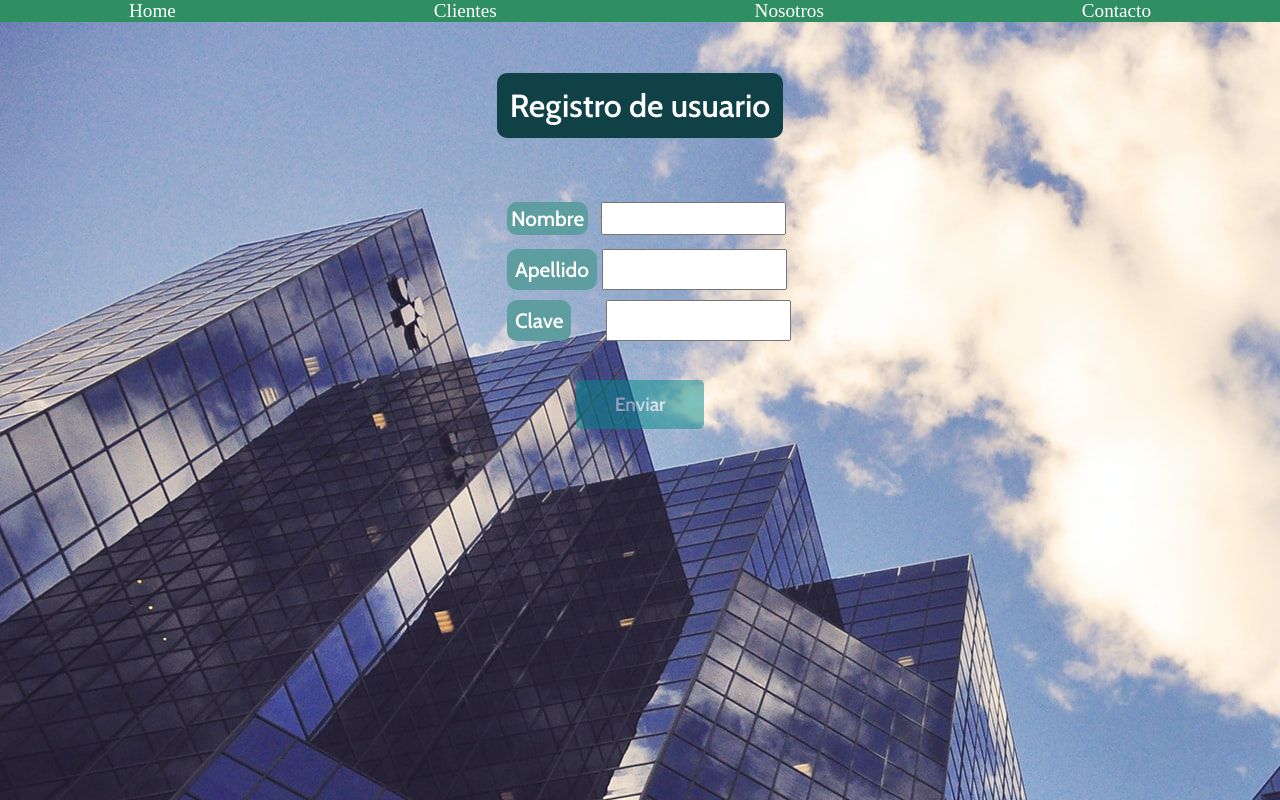
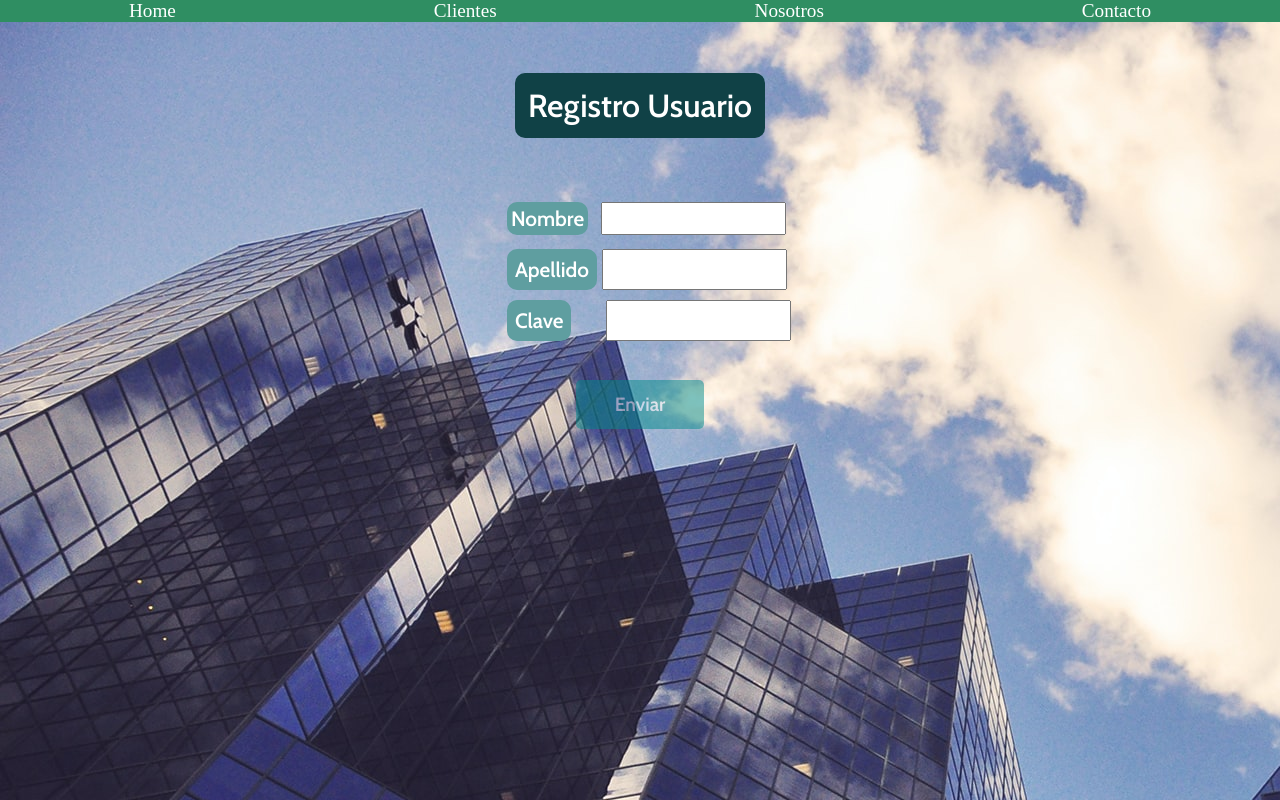
Before and after one commit to CesarC87/CarabettaJS16775, a website: page Pages/registro.html in a window 1280 px wide. Drawn offline with nearby package versions, Linux system fonts and the light colour scheme; a web font is replaced by a local one.

Commit message:
arreglos

```diff
--- a/JS/extracciones.js
+++ b/JS/extracciones.js
@@ -7,8 +7,7 @@ const billete500 = document.querySelector("#tipoRetiro500");
 const billete1000 = document.querySelector("#tipoRetiro1000");
 
 
-$("h1").fadeIn(1500, function(){
-
+$("h1").fadeIn(1200, function(){
     $("h3").fadeIn(1500);
 });
 
@@ -16,8 +15,6 @@ btnRetirar.addEventListener("click", Retiro);
 
 //cambioDinero.value = "";
 retiroDinero.value = "";
-
-
 
 function tipoBillete() {
 
--- a/JS/scripts2.js
+++ b/JS/scripts2.js
@@ -14,9 +14,14 @@ const baseClientes = [
     { nombre:"Carlos",  apellido:"Memen" , clave:2525}
 ];
 
-$("h1").fadeIn("slow");
 
 
+$(".h1Registro").fadeIn(1200);
+
+$(".h1Registro").fadeOut(1200, function(){
+        $(".h1Registro").text("Registro Usuario");
+        $(".h1Registro").fadeIn(2000);
+    });
 //   Base de datos en JSON
 
 const baseClientesJSON = JSON.stringify(baseClientes);
--- a/Pages/registro.html
+++ b/Pages/registro.html
@@ -19,7 +19,7 @@
     </nav>
  </header>
  <div class="bodyflex">
-    <h1>Registro de usuario</h1>
+    <h1 class="h1Registro">Bienvenido a la red de cajeros GlobalBank</h1>
     <form action="" class="formulario" id="formulario"></form>
         <div class="registro">
             <div class="registro__usuario">
```
